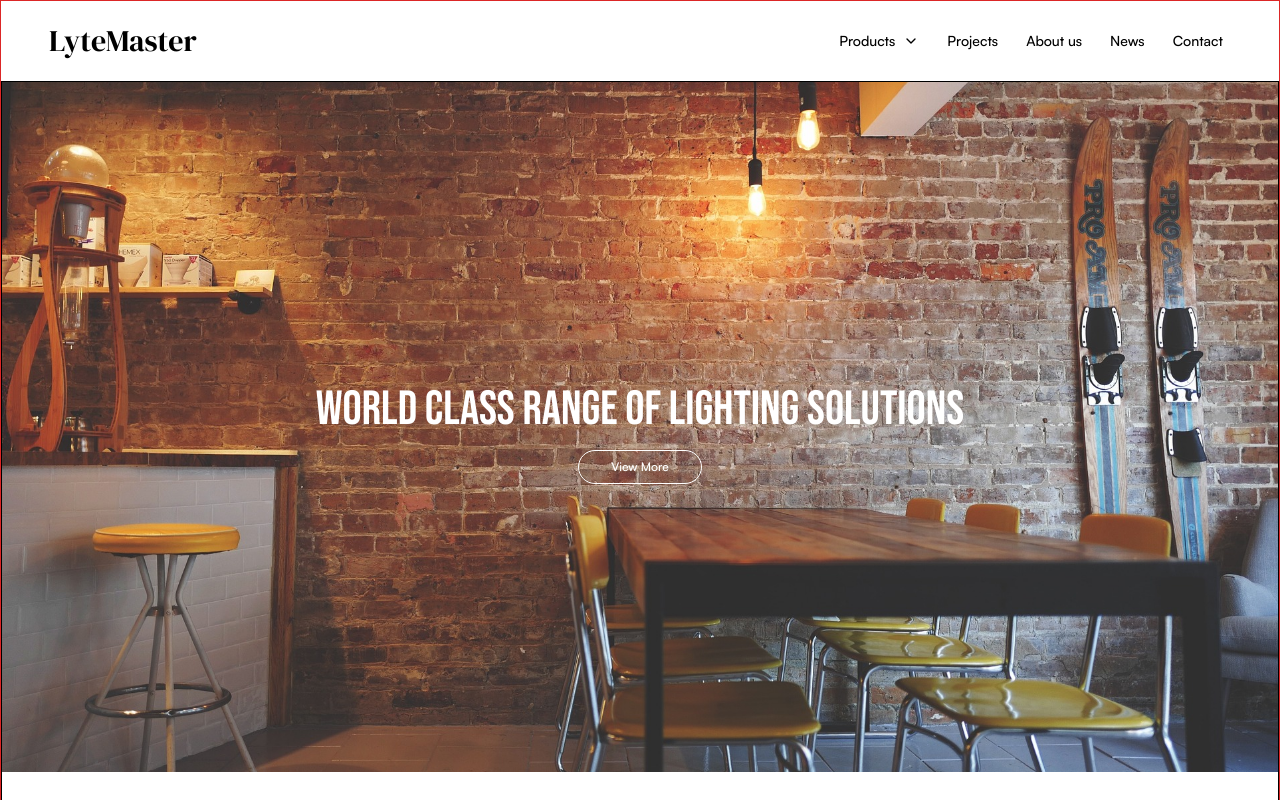
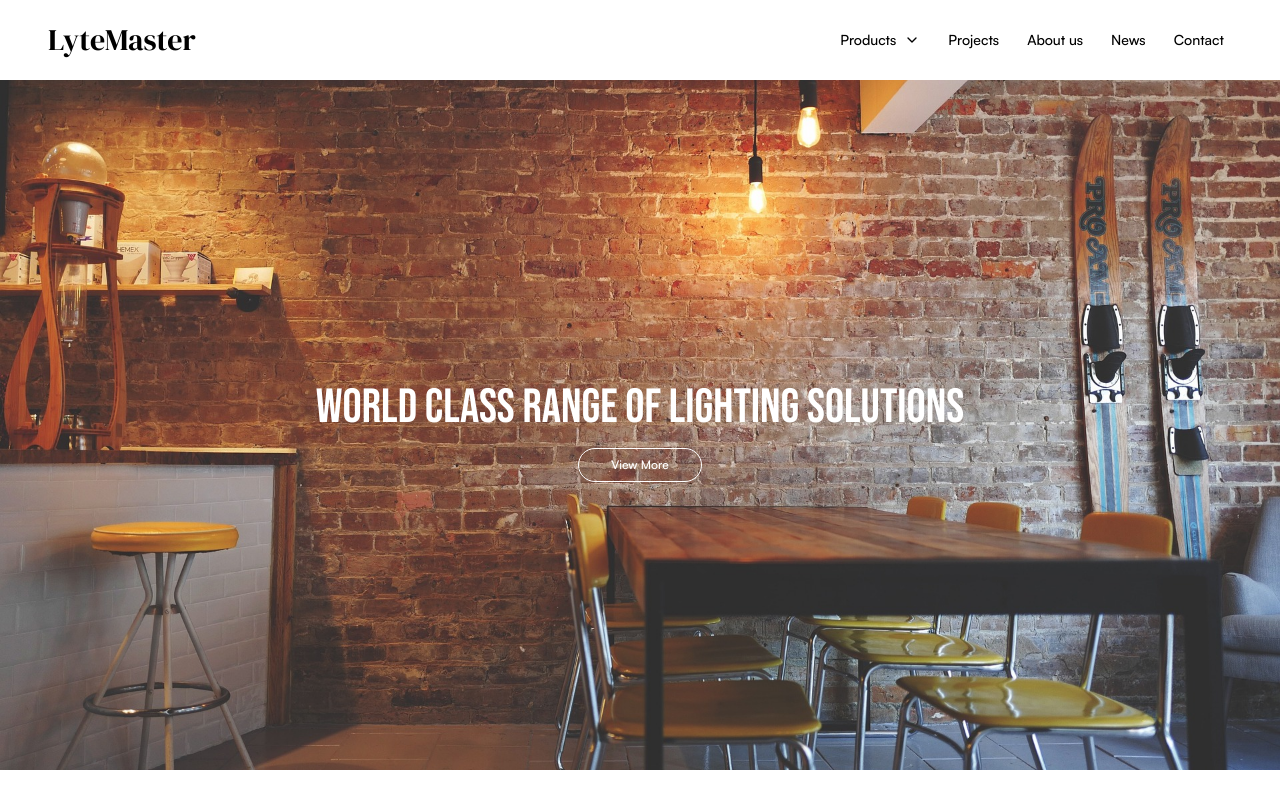
Before and after one commit to goutham-shankar/lytemaster, a Next.js app: page / in a window 1280 px wide. Shown: the top 800 px of the page. Built offline with nearby package versions, Linux system fonts and the light colour scheme.

Commit message:
update: cleaned up dubugging classes

```diff
--- a/src/app/layout.jsx
+++ b/src/app/layout.jsx
@@ -34,10 +34,10 @@ export default function RootLayout({ children }) {
   return (
     <html lang="en">
       <body
-        className={`border border-red-600 w-full h-full flex-col ${dmSerifDisplay.variable} ${bebasNeue.variable} ${satoshiVariable.variable} antialiased font-satoshiVariable overscroll-none scroll-smooth`}
+        className={`w-full h-full flex-col ${dmSerifDisplay.variable} ${bebasNeue.variable} ${satoshiVariable.variable} antialiased font-satoshiVariable overscroll-none scroll-smooth`}
       >
         <common.Nav />
-        <main className="border border-black w-full flex-1 flex flex-col scroll-smooth">
+        <main className="w-full flex-1 flex flex-col scroll-smooth">
           {children}
         </main>
         <common.Footer />
```
